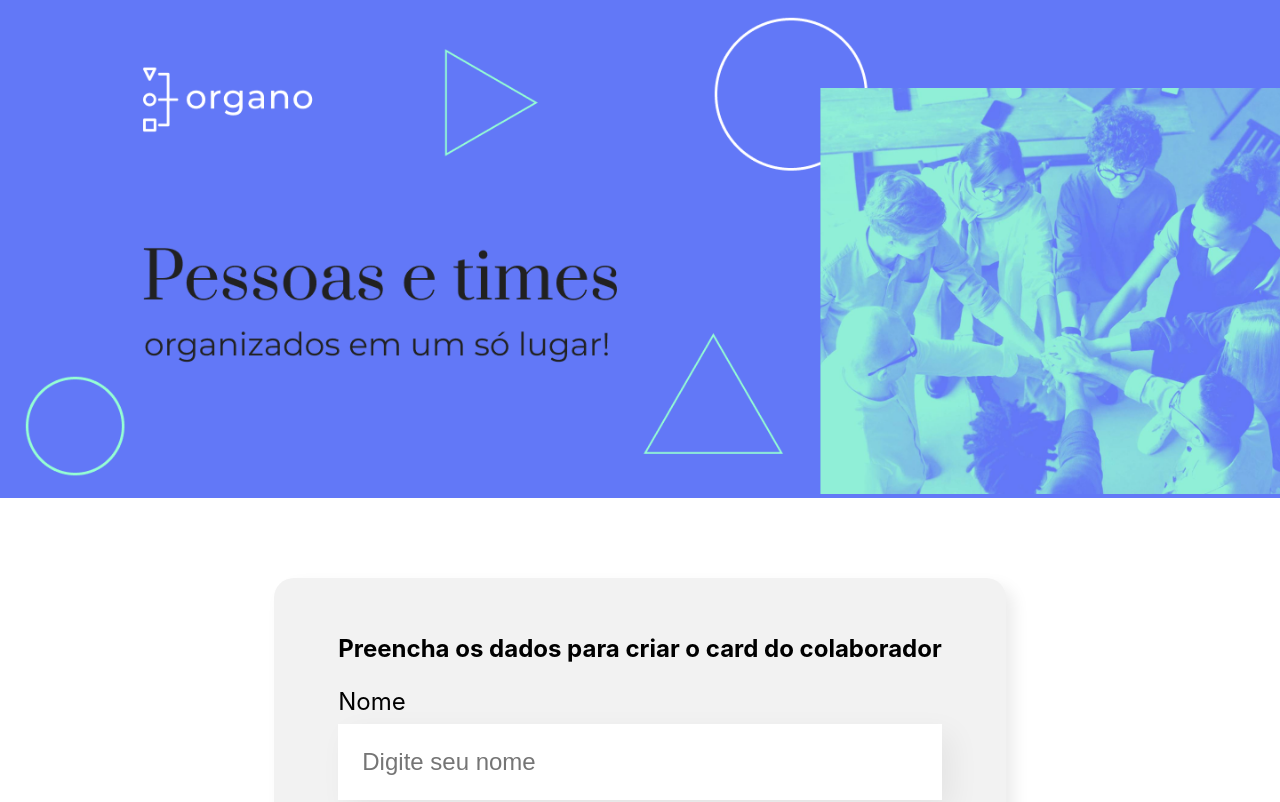
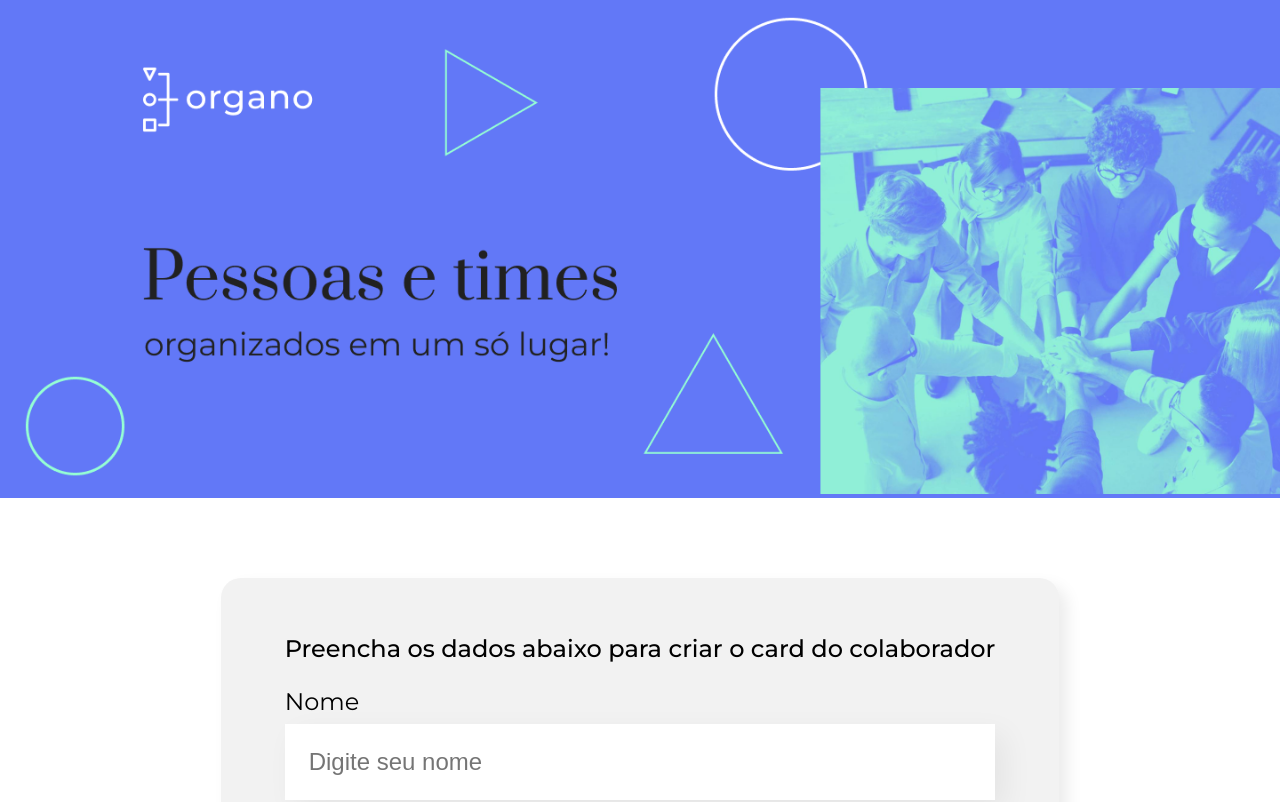
Before and after one commit to LarissaOlimpio/Organo, a React (Create React App) app: page / in a window 1280 px wide. Shown: the top 802 px of the page. Built offline with nearby package versions, Linux system fonts and the light colour scheme.

Commit message:
atualizando css

```diff
--- a/public/index.html
+++ b/public/index.html
@@ -1,5 +1,5 @@
 <!DOCTYPE html>
-<html lang="en">
+<html lang="pt-br">
   <head>
     <meta charset="utf-8" />
     <link rel="icon" href="%PUBLIC_URL%/favicon.ico" />
@@ -10,34 +10,18 @@
       content="Web site created using create-react-app"
     />
     <link rel="apple-touch-icon" href="%PUBLIC_URL%/logo192.png" />
-    <!--
-      manifest.json provides metadata used when your web app is installed on a
-      user's mobile device or desktop. See https://developers.google.com/web/fundamentals/web-app-manifest/
-    -->
+
+    <link rel="preconnect" href="https://fonts.googleapis.com">
+    <link rel="preconnect" href="https://fonts.gstatic.com" crossorigin>
+    <link href="https://fonts.googleapis.com/css2?family=Montserrat:wght@400;500;700&display=swap" rel="stylesheet">
+
     <link rel="manifest" href="%PUBLIC_URL%/manifest.json" />
-    <!--
-      Notice the use of %PUBLIC_URL% in the tags above.
-      It will be replaced with the URL of the `public` folder during the build.
-      Only files inside the `public` folder can be referenced from the HTML.
 
-      Unlike "/favicon.ico" or "favicon.ico", "%PUBLIC_URL%/favicon.ico" will
-      work correctly both with client-side routing and a non-root public URL.
-      Learn how to configure a non-root public URL by running `npm run build`.
-    -->
-    <title>React App</title>
+    <title>Organo</title>
   </head>
   <body>
     <noscript>You need to enable JavaScript to run this app.</noscript>
     <div id="root"></div>
-    <!--
-      This HTML file is a template.
-      If you open it directly in the browser, you will see an empty page.
 
-      You can add webfonts, meta tags, or analytics to this file.
-      The build step will place the bundled scripts into the <body> tag.
-
-      To begin the development, run `npm start` or `yarn start`.
-      To create a production bundle, use `npm run build` or `yarn build`.
-    -->
   </body>
 </html>
--- a/src/componentes/Banner/Banner.module.css
+++ b/src/componentes/Banner/Banner.module.css
@@ -1,5 +1,5 @@
 .banner {
-    background-color: #6278F7;
+    background-color: var(--lilac);
     text-align: center;
 }
 
--- a/src/componentes/Button/Button.module.css
+++ b/src/componentes/Button/Button.module.css
@@ -1,15 +1,15 @@
 .button {
-    background-color: #6278f7;
+    background-color: var(--lilac);
     border-radius: 10px;
     font-weight: 700;
     font-size: 18px;
     padding: 32px;
     border: none;
     cursor: pointer;
-    color: #FFF;
+    color: var(--write);
     margin: 32px 0;
 }
 
 .button:hover {
-    color: #95FFD4;
+    color: var(--hover);
 }
--- a/src/componentes/Collaborator/Collaborator.module.css
+++ b/src/componentes/Collaborator/Collaborator.module.css
@@ -3,7 +3,6 @@
 }
 
 .collaborator .header {
-    background-color:  #F0F0F0;
     border-radius: 10px 10px 0px 0px;
 }
 .collaborator img {
@@ -14,7 +13,7 @@
 }
 
 .collaborator .footer {
-    background: #FFFFFF;
+    background: var(--write);
     box-shadow: 5px 5px 15px rgba(0, 0, 0, 0.08);
     border-radius: 0px 0px 10px 10px;
     padding-top: 90px;
@@ -22,7 +21,7 @@
 }
 
 .collaborator .footer h4 {
-    color: #6278F7;
+    color: var(--lilac);
     font-size: 18px;
     line-height: 22px;
     font-weight: bold;
@@ -32,6 +31,6 @@
 .collaborator .footer h5 {
     font-size: 18px;
     line-height: 22px;
-    color: #212121;
+    color: var(--lightBlack);
     padding: 0 16px;
 }
--- a/src/componentes/Collaborator/index.tsx
+++ b/src/componentes/Collaborator/index.tsx
@@ -21,6 +21,8 @@ const Collaborator = ({ name,image,position,backgroundColor,date}:CollaboratorPr
                 <h4>{name}</h4>
                 <h5>{position}</h5>
                 <h5>{new Date(date).toLocaleDateString()}</h5>
+
+                {/*toLocaleDateString analisa o idioma do navegador e forma a data conforme a localização */}
             </div>
         </div>
 )}
--- a/src/componentes/DropdownList/DropdownList.module.css
+++ b/src/componentes/DropdownList/DropdownList.module.css
@@ -5,11 +5,12 @@
 }
 
 .dropdownList select {
-    background-color: #FFF;
+    background-color: var(--write);
     box-shadow: 10px 10px 30px rgba(0, 0, 0, 0.06);
     width: 100%;
     border: none;
     font-size: 24px;
     padding: 24px;
     box-sizing: border-box;
+
 }
--- a/src/componentes/Form/Form.module.css
+++ b/src/componentes/Form/Form.module.css
@@ -6,8 +6,11 @@
 
 .form form {
     max-width: 80%;
-    background-color: #F2F2F2;
+    background-color: var(--backgroundForm);
     border-radius: 20px;
     padding: 36px 64px;
     box-shadow: 8px 8px 16px rgba(0,0,0, 0.08);
 }
+.form h2{
+    font-weight: 500;
+}
--- a/src/componentes/Form/index.tsx
+++ b/src/componentes/Form/index.tsx
@@ -39,7 +39,7 @@ const Formulario = ({registeredCollaborator,times}:FormProps) => {
   return (
     <section className={styles.form}>
       <form onSubmit={toSave}>
-        <h2>Preencha os dados para criar o card do colaborador</h2>
+        <h2>Preencha os dados abaixo para criar o card do colaborador</h2>
         <TextField
           required={true}
           label="Nome"
--- a/src/componentes/TextField/TextField.module.css
+++ b/src/componentes/TextField/TextField.module.css
@@ -9,11 +9,12 @@
 }
 
 .textField input {
-    background-color: #FFF;
+    background-color: var(--backgroundInput);
     box-shadow: 10px 10px 30px rgba(0, 0, 0, 0.06);
     width: 100%;
     border: none;
     font-size: 24px;
     padding: 24px;
     box-sizing: border-box;
+
 }
--- a/src/index.css
+++ b/src/index.css
@@ -1,8 +1,17 @@
+:root{
+  --font:'Montserrat', sans-serif;
+  --backgroundInput:#fff;
+  --backgroundForm:#F2F2F2;
+  --write:#FFFFFF;
+  --lilac:#6278F7;
+  --hover:#95FFD4;
+  --lightBlack:#212121;
+
+}
+
 body {
   margin: 0;
-  font-family: -apple-system, BlinkMacSystemFont, 'Segoe UI', 'Roboto', 'Oxygen',
-    'Ubuntu', 'Cantarell', 'Fira Sans', 'Droid Sans', 'Helvetica Neue',
-    sans-serif;
+  font-family: var(--font);
   -webkit-font-smoothing: antialiased;
   -moz-osx-font-smoothing: grayscale;
 }
```
